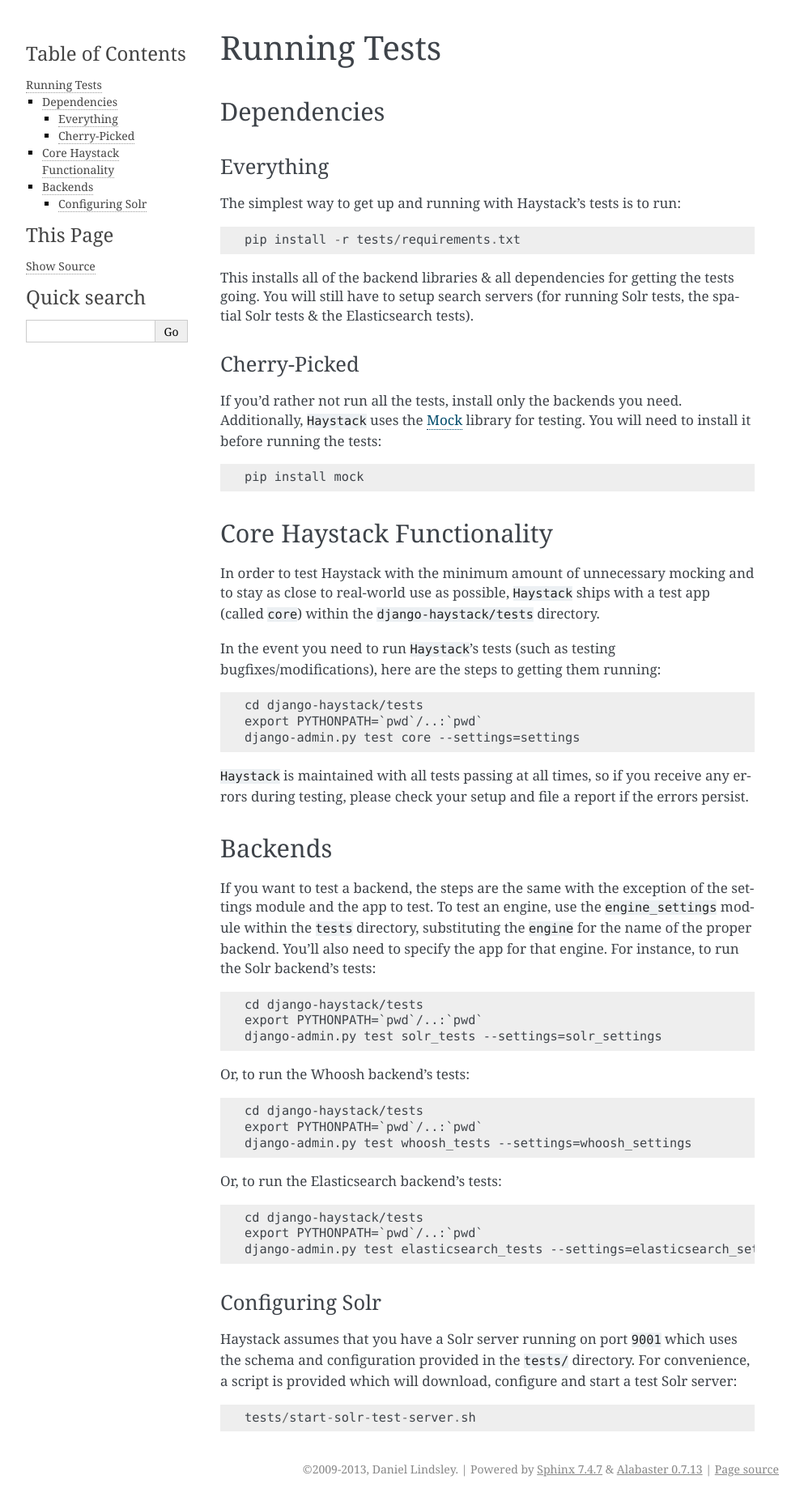
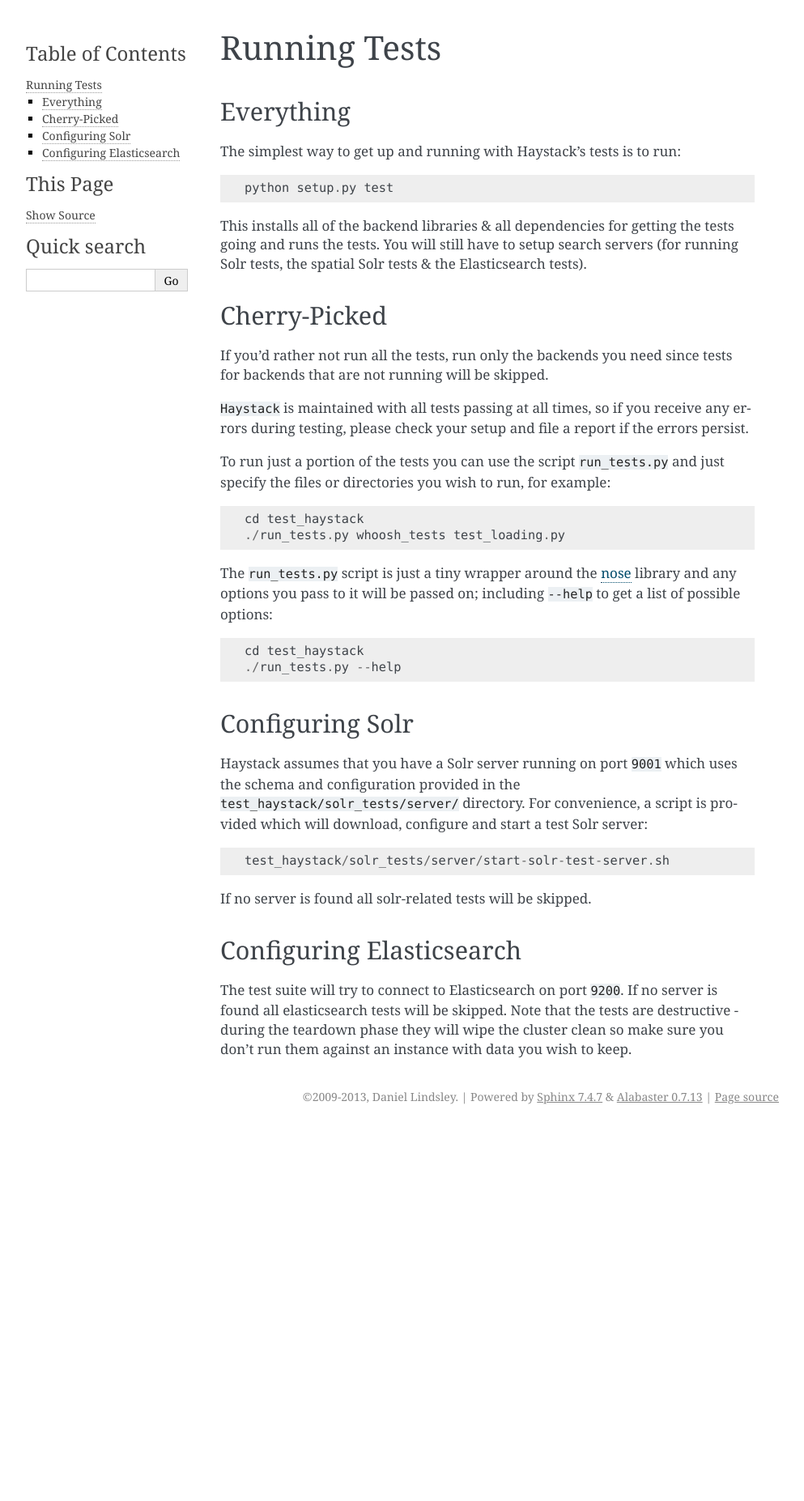
Before and after one commit to django-haystack/django-haystack, a Sphinx documentation site: the page built from docs/running_tests.rst, in a window 1280 px wide. Shown: the whole page at 81% size, without its empty margins (148-1141 px from the left). Built offline with Sphinx 7.4.7, drawn with Linux system fonts in a browser that asks for light colours; after the commit the page ends 1394 px from its top, so only the background shows below that.

Commit message:
Update docs on running the test suite

```diff
--- a/docs/running_tests.rst
+++ b/docs/running_tests.rst
@@ -4,81 +4,60 @@
 Running Tests
 =============
 
-Dependencies
-============
-
 Everything
-----------
+==========
 
 The simplest way to get up and running with Haystack's tests is to run::
 
-    pip install -r tests/requirements.txt
+    python setup.py test
 
 This installs all of the backend libraries & all dependencies for getting the
-tests going. You will still have to setup search servers (for running Solr
-tests, the spatial Solr tests & the Elasticsearch tests).
+tests going and runs the tests. You will still have to setup search servers
+(for running Solr tests, the spatial Solr tests & the Elasticsearch tests).
 
 
 Cherry-Picked
--------------
+=============
 
-If you'd rather not run all the tests, install only the backends you need.
-Additionally, ``Haystack`` uses the Mock_ library for testing. You will need
-to install it before running the tests::
-
-    pip install mock
-
-.. _Mock: http://pypi.python.org/pypi/mock
-
-
-Core Haystack Functionality
-===========================
-
-In order to test Haystack with the minimum amount of unnecessary mocking and to
-stay as close to real-world use as possible, ``Haystack`` ships with a test
-app (called ``core``) within the ``django-haystack/tests`` directory.
-
-In the event you need to run ``Haystack``'s tests (such as testing
-bugfixes/modifications), here are the steps to getting them running::
-
-    cd django-haystack/tests
-    export PYTHONPATH=`pwd`/..:`pwd`
-    django-admin.py test core --settings=settings
+If you'd rather not run all the tests, run only the backends you need since
+tests for backends that are not running will be skipped.
 
 ``Haystack`` is maintained with all tests passing at all times, so if you
 receive any errors during testing, please check your setup and file a report if
 the errors persist.
 
-Backends
-========
+To run just a portion of the tests you can use the script ``run_tests.py`` and
+just specify the files or directories you wish to run, for example::
 
-If you want to test a backend, the steps are the same with the exception of
-the settings module and the app to test. To test an engine, use the
-``engine_settings`` module within the ``tests`` directory, substituting the
-``engine`` for the name of the proper backend. You'll also need to specify the
-app for that engine. For instance, to run the Solr backend's tests::
+    cd test_haystack
+    ./run_tests.py whoosh_tests test_loading.py
 
-    cd django-haystack/tests
-    export PYTHONPATH=`pwd`/..:`pwd`
-    django-admin.py test solr_tests --settings=solr_settings
+The ``run_tests.py`` script is just a tiny wrapper around the nose_ library and
+any options you pass to it will be passed on; including ``--help`` to get a
+list of possible options::
 
-Or, to run the Whoosh backend's tests::
+    cd test_haystack
+    ./run_tests.py --help
 
-    cd django-haystack/tests
-    export PYTHONPATH=`pwd`/..:`pwd`
-    django-admin.py test whoosh_tests --settings=whoosh_settings
+.. _nose: https://nose.readthedocs.org/en/latest/
 
-Or, to run the Elasticsearch backend's tests::
-
-    cd django-haystack/tests
-    export PYTHONPATH=`pwd`/..:`pwd`
-    django-admin.py test elasticsearch_tests --settings=elasticsearch_settings
 
 Configuring Solr
-----------------
+================
 
-Haystack assumes that you have a Solr server running on port ``9001`` which uses the schema and
-configuration provided in the ``tests/`` directory. For convenience, a script is provided which
-will download, configure and start a test Solr server::
+Haystack assumes that you have a Solr server running on port ``9001`` which
+uses the schema and configuration provided in the
+``test_haystack/solr_tests/server/`` directory. For convenience, a script is
+provided which will download, configure and start a test Solr server::
 
-    tests/start-solr-test-server.sh
+    test_haystack/solr_tests/server/start-solr-test-server.sh
+
+If no server is found all solr-related tests will be skipped.
+
+Configuring Elasticsearch
+=========================
+
+The test suite will try to connect to Elasticsearch on port ``9200``. If no
+server is found all elasticsearch tests will be skipped. Note that the tests
+are destructive - during the teardown phase they will wipe the cluster clean so
+make sure you don't run them against an instance with data you wish to keep.
```
